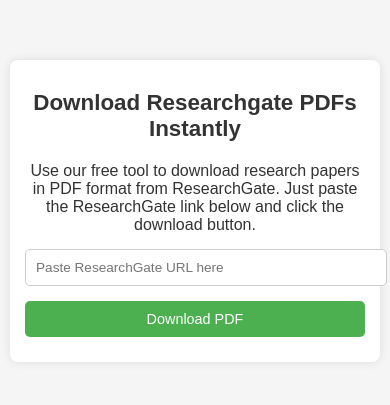
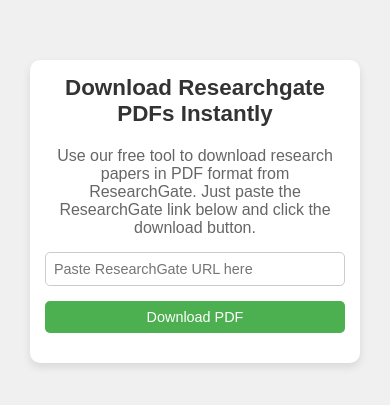
Before and after one commit to apkmanager2020/researchgate-pdf-downloader, a plain HTML site: page index.html in a window 390 px wide. Shown: the part 211-616 px from the top of the page. Drawn offline with Linux system fonts and the light colour scheme.

Commit message:
styles.css

```diff
--- a/styles.css
+++ b/styles.css
@@ -1,61 +1,83 @@
-/* Basic Styling */
-body {
-    font-family: Arial, sans-serif;
-    background-color: #f5f5f5;
+/* General Reset */
+* {
     margin: 0;
     padding: 0;
+    box-sizing: border-box;
+}
+
+body {
+    font-family: 'Arial', sans-serif;
+    background-color: #f0f0f0;
     display: flex;
     justify-content: center;
     align-items: center;
     height: 100vh;
     text-align: center;
+    padding: 20px;
 }
 
+/* Container styling */
 .container {
     background-color: white;
     padding: 20px;
-    border-radius: 8px;
-    box-shadow: 0 0 10px rgba(0, 0, 0, 0.1);
+    border-radius: 10px;
+    box-shadow: 0 4px 8px rgba(0, 0, 0, 0.1);
     max-width: 400px;
     width: 100%;
-    box-sizing: border-box;
     margin: 10px;
 }
 
+/* Headline styling */
 h1 {
+    font-size: 1.8rem;
     color: #333;
-    font-size: 1.8rem;
     margin-bottom: 20px;
 }
 
+/* Paragraph styling */
+p {
+    font-size: 1rem;
+    color: #666;
+    margin-bottom: 15px;
+}
+
+/* Input field styling */
 input {
     width: 100%;
-    padding: 15px;
-    margin: 15px 0;
+    padding: 12px;
     border: 1px solid #ccc;
     border-radius: 5px;
     font-size: 1rem;
+    margin-bottom: 15px;
+    outline: none;
+    transition: border 0.3s ease;
 }
 
+input:focus {
+    border-color: #4CAF50;
+}
+
+/* Button styling */
 button {
-    padding: 15px 20px;
+    width: 100%;
+    padding: 12px;
     background-color: #4CAF50;
     color: white;
     border: none;
     border-radius: 5px;
     font-size: 1.1rem;
     cursor: pointer;
-    width: 100%;
-    margin-bottom: 10px;
+    transition: background-color 0.3s ease;
 }
 
 button:hover {
     background-color: #45a049;
 }
 
-p {
+/* Message styling */
+#message {
     color: #333;
-    margin: 0;
+    margin-top: 10px;
     font-size: 1rem;
 }
 
@@ -67,13 +89,8 @@ p {
         font-size: 1.6rem;
     }
 
-    input {
-        padding: 12px;
-        font-size: 0.9rem;
-    }
-
-    button {
-        padding: 12px;
+    input, button {
+        padding: 10px;
         font-size: 1rem;
     }
 }
@@ -84,13 +101,8 @@ p {
         font-size: 1.4rem;
     }
 
-    input {
-        padding: 10px;
-        font-size: 0.85rem;
-    }
-
-    button {
-        padding: 10px;
+    input, button {
+        padding: 8px;
         font-size: 0.9rem;
     }
 
```
